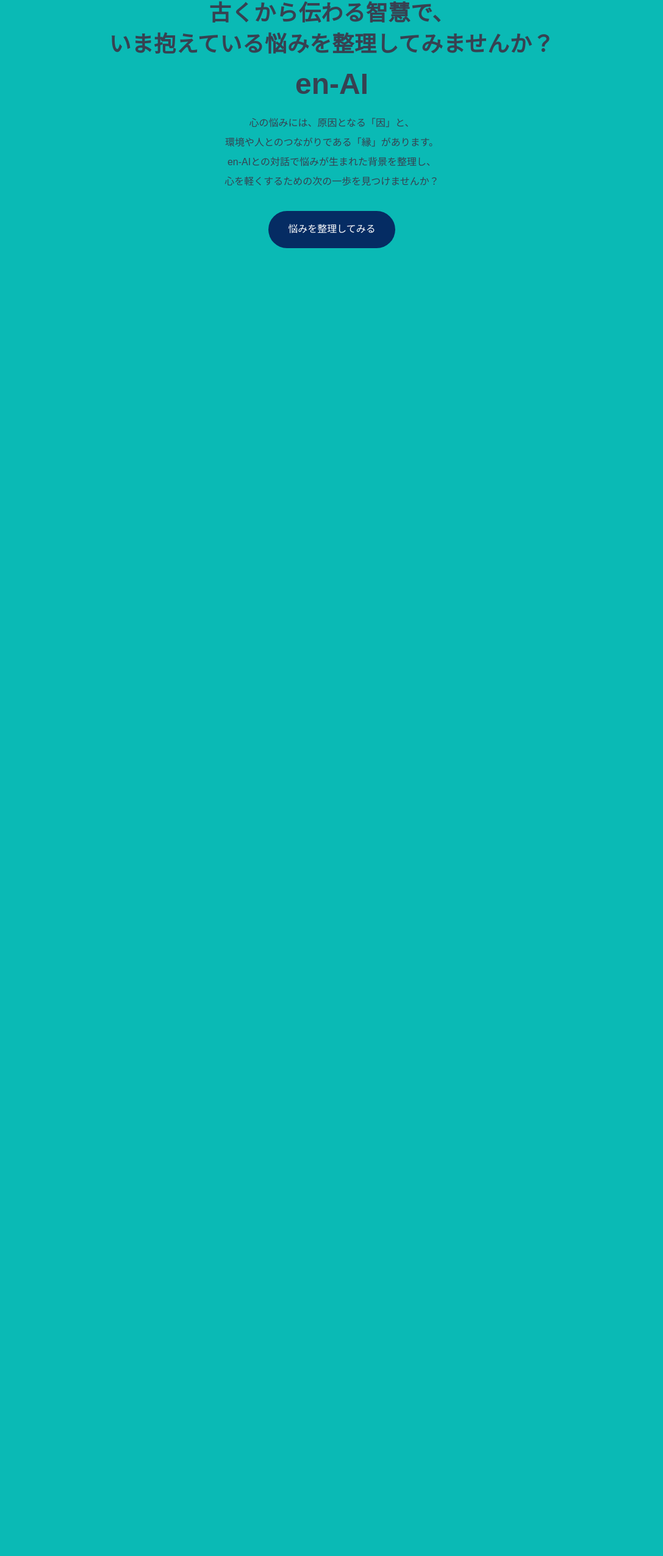
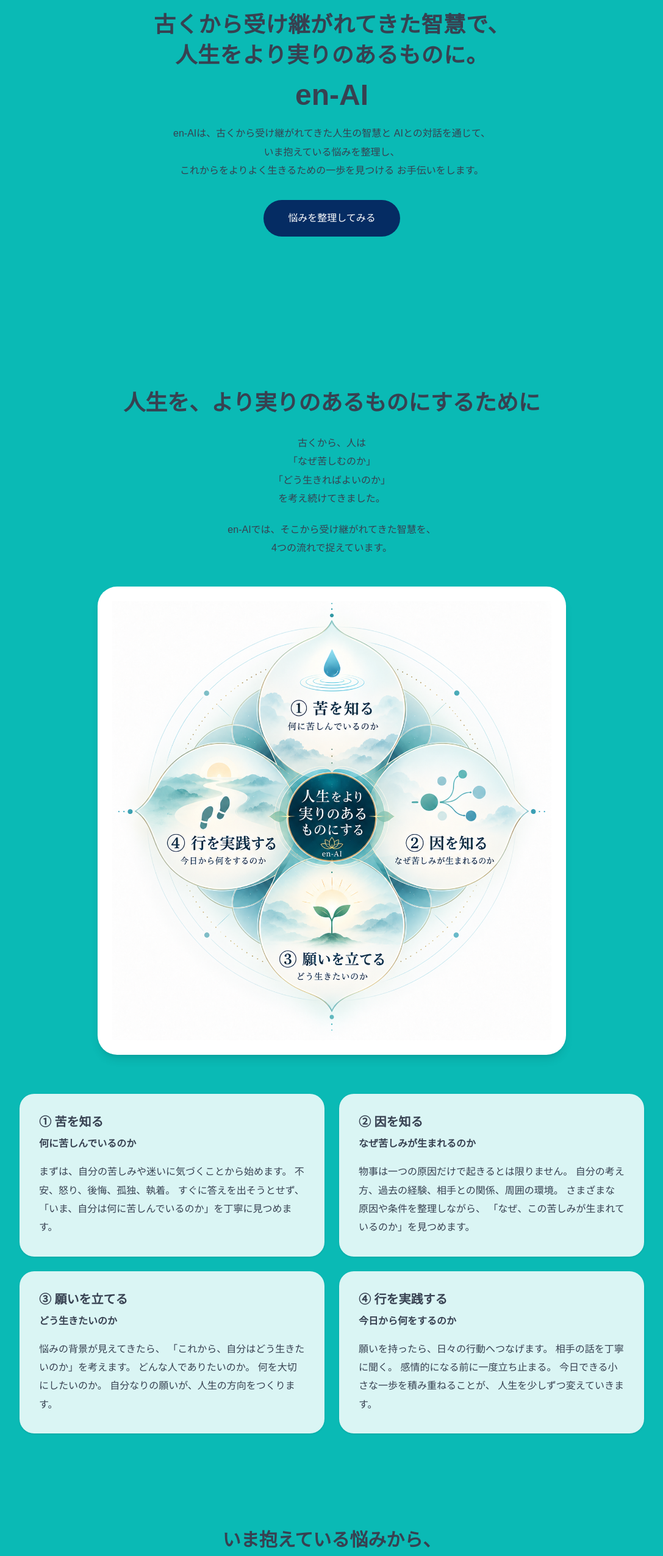
Before and after one commit to AtsushiEsaki/en-ai, a Next.js app: page / in a window 1280 px wide. Shown: the part 198-2750 px from the top of the page at 61% size, without its empty margins (96-1183 px from the left). Before the commit the page ends 800 px from the top, so only its background shows below. Built offline with nearby package versions, Linux system fonts and the light colour scheme.

Commit message:
Update en-AI landing page

```diff
--- a/src/app/page.tsx
+++ b/src/app/page.tsx
@@ -2,47 +2,186 @@
 
 export default function Home() {
   return (
-    <main className="flex min-h-dvh items-center justify-center bg-[#0ABAB5] px-3 py-12 sm:px-6">
+    <main className="bg-[#0ABAB5] text-[#374151]">
+
+      {/* ファーストビュー */}
+      <section className="flex min-h-dvh items-center justify-center px-4 py-12 sm:px-6">
         <div className="w-full max-w-4xl text-center">
-        <p className="mb-4 text-[28px] font-bold leading-[1.5] tracking-[0.02em] text-[#374151] lg:text-[36px] lg:leading-[1.4]">
-          古くから伝わる智慧で、
+          <p className="mb-4 text-[28px] font-bold leading-[1.5] tracking-[0.02em] lg:text-[36px] lg:leading-[1.4]">
+            古くから受け継がれてきた智慧で、
             <br />
-          <span className="lg:whitespace-nowrap">
-            いま抱えている悩みを
-            <br className="lg:hidden" />
-            整理してみませんか？
-          </span>
+            人生をより実りのあるものに。
           </p>
 
-        <h1 className="mb-6 text-4xl font-bold text-[#374151] sm:text-5xl">
+          <h1 className="mb-6 text-4xl font-bold sm:text-5xl">
             en-AI
           </h1>
 
-        <p className="mx-auto mb-8 text-[clamp(12px,3.7vw,16px)] leading-8 text-[#4B5563]">
-          <span className="block whitespace-nowrap">
-            心の悩みには、原因となる「因」と、
-          </span>
-
-          <span className="block whitespace-nowrap">
-            環境や人とのつながりである「縁」があります。
-          </span>
-
-          <span className="block whitespace-nowrap">
-            en-AIとの対話で悩みが生まれた背景を整理し、
-          </span>
-
-          <span className="block whitespace-nowrap">
-            心を軽くするための次の一歩を見つけませんか？
-          </span>
+          <p className="mx-auto mb-8 max-w-2xl text-[16px] leading-[1.9] text-[#4B5563]">
+            en-AIは、古くから受け継がれてきた人生の智慧と
+            AIとの対話を通じて、
+            <br className="hidden sm:block" />
+            いま抱えている悩みを整理し、
+            <br className="hidden sm:block" />
+            これからをよりよく生きるための一歩を見つける
+            お手伝いをします。
           </p>
 
           <Link
             href="/chat"
-          className="inline-block w-full rounded-full bg-[#052c63] px-8 py-4 text-[16px] font-medium text-white transition hover:bg-[#0A417F] sm:w-auto"
+            className="inline-block rounded-full bg-[#052c63] px-10 py-4 text-[16px] font-medium text-white transition hover:bg-[#0A417F]"
           >
             悩みを整理してみる
           </Link>
         </div>
+      </section>
+
+
+      {/* 4つの智慧 */}
+      <section className="px-5 pb-20 pt-8 sm:px-8 lg:pb-28">
+        <div className="mx-auto max-w-5xl">
+
+          <div className="mb-12 text-center">
+            <h2 className="mb-6 text-[28px] font-bold leading-[1.5] sm:text-4xl">
+              人生を、より実りのあるものにするために
+            </h2>
+
+            <p className="mx-auto max-w-2xl text-[16px] leading-[1.9] text-[#4B5563]">
+              古くから、人は
+              <br />
+              「なぜ苦しむのか」
+              <br />
+              「どう生きればよいのか」
+              <br />
+              を考え続けてきました。
+            </p>
+
+            <p className="mx-auto mt-5 max-w-2xl text-[16px] leading-[1.9] text-[#4B5563]">
+              en-AIでは、そこから受け継がれてきた智慧を、
+              <br className="hidden sm:block" />
+              4つの流れで捉えています。
+            </p>
+          </div>
+
+
+          {/* 曼荼羅 */}
+          <div className="mx-auto mb-16 max-w-3xl overflow-hidden rounded-[32px] bg-white p-3 shadow-lg sm:p-6">
+            <img
+              src="/en-ai-mandala.png"
+              alt="en-AI 人生をより実りのあるものにするための4つの智慧"
+              className="h-auto w-full"
+            />
+          </div>
+
+
+          {/* 4項目 */}
+          <div className="grid gap-6 md:grid-cols-2">
+
+            <div className="rounded-3xl bg-white/85 p-7 shadow-sm backdrop-blur-sm sm:p-8">
+              <p className="mb-2 text-xl font-bold text-[#052c63]">
+                ① 苦を知る
+              </p>
+
+              <p className="mb-4 font-semibold">
+                何に苦しんでいるのか
+              </p>
+
+              <p className="leading-[1.9] text-[#4B5563]">
+                まずは、自分の苦しみや迷いに気づくことから始めます。
+                不安、怒り、後悔、孤独、執着。
+                すぐに答えを出そうとせず、
+                「いま、自分は何に苦しんでいるのか」を丁寧に見つめます。
+              </p>
+            </div>
+
+
+            <div className="rounded-3xl bg-white/85 p-7 shadow-sm backdrop-blur-sm sm:p-8">
+              <p className="mb-2 text-xl font-bold text-[#052c63]">
+                ② 因を知る
+              </p>
+
+              <p className="mb-4 font-semibold">
+                なぜ苦しみが生まれるのか
+              </p>
+
+              <p className="leading-[1.9] text-[#4B5563]">
+                物事は一つの原因だけで起きるとは限りません。
+                自分の考え方、過去の経験、相手との関係、周囲の環境。
+                さまざまな原因や条件を整理しながら、
+                「なぜ、この苦しみが生まれているのか」を見つめます。
+              </p>
+            </div>
+
+
+            <div className="rounded-3xl bg-white/85 p-7 shadow-sm backdrop-blur-sm sm:p-8">
+              <p className="mb-2 text-xl font-bold text-[#052c63]">
+                ③ 願いを立てる
+              </p>
+
+              <p className="mb-4 font-semibold">
+                どう生きたいのか
+              </p>
+
+              <p className="leading-[1.9] text-[#4B5563]">
+                悩みの背景が見えてきたら、
+                「これから、自分はどう生きたいのか」を考えます。
+                どんな人でありたいのか。
+                何を大切にしたいのか。
+                自分なりの願いが、人生の方向をつくります。
+              </p>
+            </div>
+
+
+            <div className="rounded-3xl bg-white/85 p-7 shadow-sm backdrop-blur-sm sm:p-8">
+              <p className="mb-2 text-xl font-bold text-[#052c63]">
+                ④ 行を実践する
+              </p>
+
+              <p className="mb-4 font-semibold">
+                今日から何をするのか
+              </p>
+
+              <p className="leading-[1.9] text-[#4B5563]">
+                願いを持ったら、日々の行動へつなげます。
+                相手の話を丁寧に聞く。
+                感情的になる前に一度立ち止まる。
+                今日できる小さな一歩を積み重ねることが、
+                人生を少しずつ変えていきます。
+              </p>
+            </div>
+
+          </div>
+        </div>
+      </section>
+
+
+      {/* 最終CTA */}
+      <section className="px-5 pb-24 pt-10 text-center sm:px-8">
+        <div className="mx-auto max-w-3xl">
+          <h2 className="mb-6 text-[28px] font-bold leading-[1.5] sm:text-3xl">
+            いま抱えている悩みから、
+            <br />
+            始めてみませんか。
+          </h2>
+
+          <p className="mb-8 text-[16px] leading-[1.9] text-[#4B5563]">
+            悩みが整理されていなくても大丈夫です。
+            <br />
+            愚痴でも、不安でも、
+            「なんとなく苦しい」という気持ちでも構いません。
+            <br />
+            いま感じていることを、そのまま言葉にしてみてください。
+          </p>
+
+          <Link
+            href="/chat"
+            className="inline-block rounded-full bg-[#052c63] px-10 py-4 text-[16px] font-medium text-white transition hover:bg-[#0A417F]"
+          >
+            en-AIと話してみる
+          </Link>
+        </div>
+      </section>
+
     </main>
   );
 }
```
Also changed, not shown: public/en-ai-mandala.png (added). Lines whose indentation alone changed are shown as unchanged.
